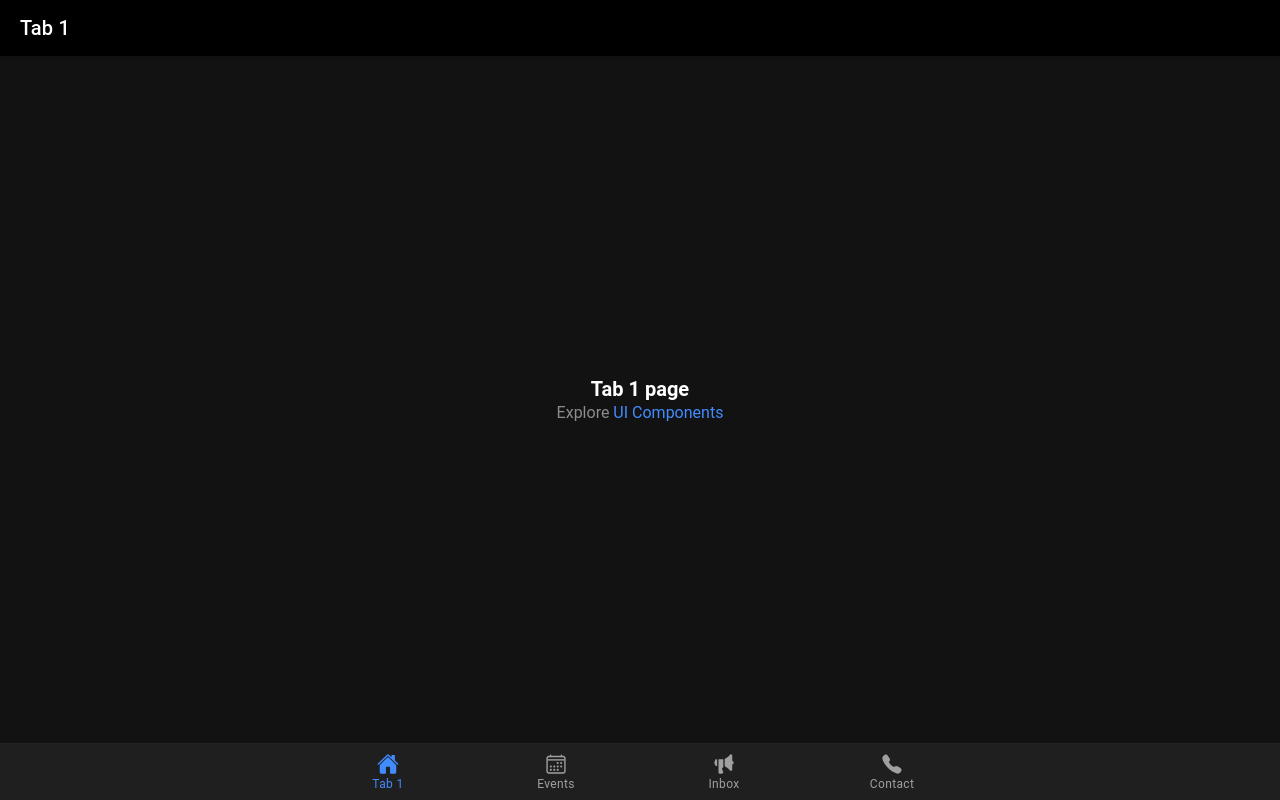
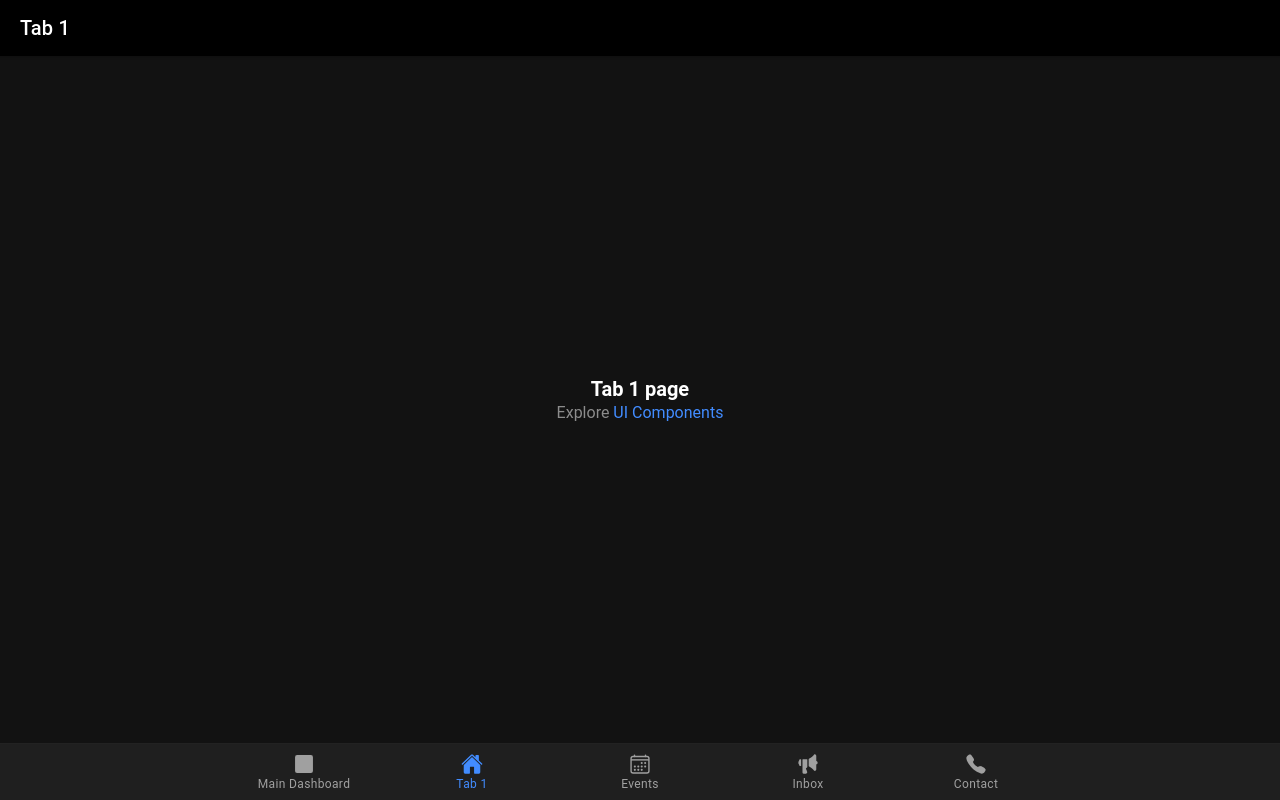
Before and after one commit to cfg2020apac/team-3, a React (Create React App) app in the folder ionic/BWSApp/: page /tabs/tab1 in a window 1280 px wide. Built offline with nearby package versions, Linux system fonts and the light colour scheme.

Commit message:
Add MainDashboard in MainTabs.tsx

```diff
--- a/ionic/BWSApp/src/pages/tab-pages/MainTabs.tsx
+++ b/ionic/BWSApp/src/pages/tab-pages/MainTabs.tsx
@@ -1,13 +1,14 @@
 import React  from 'react';
 import { IonTabs, IonRouterOutlet, IonTabBar, IonTabButton, IonIcon, IonLabel } from '@ionic/react';
 import { Route, Redirect } from 'react-router-dom';
-import { calendarOutline, megaphone, call, home } from 'ionicons/icons';
+import { calendarOutline, megaphone, call, home, square } from 'ionicons/icons';
 import Tab1 from './Tab1';
 import EventsPage from './EventsPage';
 import AnnouncementsPage from './AnnouncementsPage'
 import AnnouncementDetailPage from './AnnouncementDetailPage'
 import EventDetailPage from './EventDetailPage';
 import ContactForm from './ContactForm';
+import MainDashboard from '../MainDashboard';
 
 interface MainTabsProps { }
 
@@ -28,8 +29,13 @@ const MainTabs: React.FC<MainTabsProps> = () => {
         <Route path="/tabs/announcement/:id" component={AnnouncementDetailPage} />
 
         <Route path="/tabs/contact" component={ContactForm}  exact={true} />
+        <Route path="/tabs/mainDashboard" component={MainDashboard} />
       </IonRouterOutlet>
       <IonTabBar slot="bottom">
+        <IonTabButton tab="mainDashboard" href="/tabs/mainDashboard">
+          <IonIcon icon={square} />
+          <IonLabel>Main Dashboard</IonLabel>
+        </IonTabButton>
         <IonTabButton tab="tab1" href="/tabs/tab1">
           <IonIcon icon={home} />
           <IonLabel>Tab 1</IonLabel>
```
